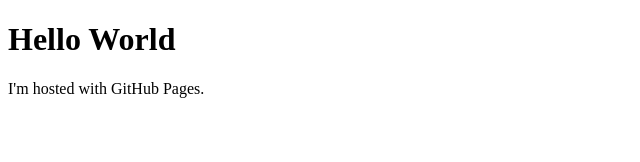
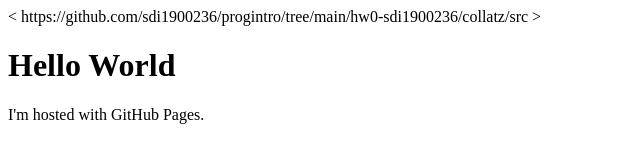
Before and after one commit to sdi1900236/sdi1900236.github.io, a plain HTML site: page index.html in a window 1280 px wide. Shown: the whole page, without its empty margins (0-640 px from the left). Drawn offline with Linux system fonts and the light colour scheme.

Commit message:
Update index.html

```diff
--- a/index.html
+++ b/index.html
@@ -1,6 +1,6 @@
 <!DOCTYPE html>
 <html>
-<body>
+< https://github.com/sdi1900236/progintro/tree/main/hw0-sdi1900236/collatz/src >
 <h1>Hello World</h1>
 <p>I'm hosted with GitHub Pages.</p>
 </body>
```
